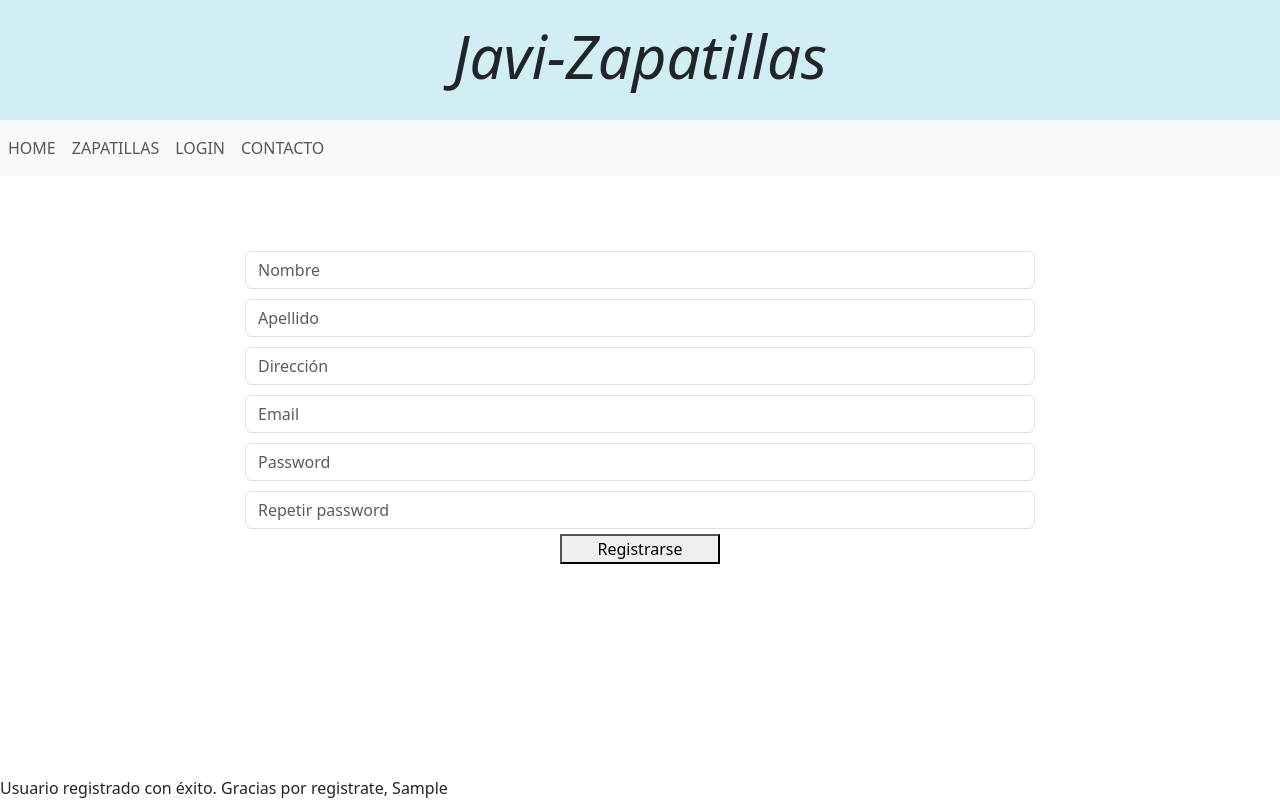
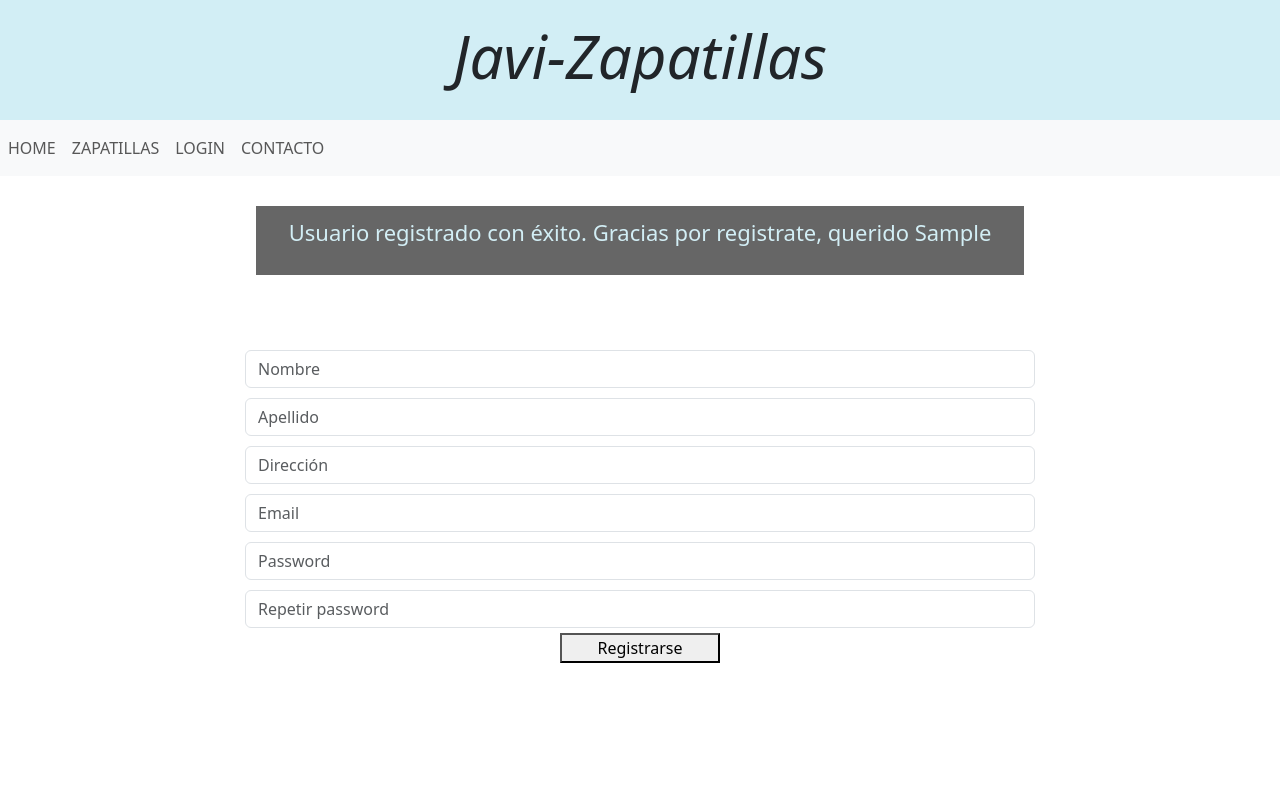
Before and after one commit to javierbajo/ANGULAR-PROJECT-ZAPATILLAS, an Angular app: page /registro in a window 1280 px wide. Both pictures are taken after typing "Sample", "Sample", "Sample", "name@example.com", "Sample123", "Sample123" into the empty fields and a click on the button "Registrarse". Shown: the top 800 px of the page. Built offline with nearby package versions, Linux system fonts and the light colour scheme; no server answers.

Commit message:
Otro poco de css

```diff
--- a/src/app/Login/Login.component.css
+++ b/src/app/Login/Login.component.css
@@ -33,16 +33,12 @@ button{
 }
 
 .usuarioNoExiste{
-
         display: block;
         padding: 10px;
         justify-content: center;
         text-decoration: none;
         background-color: #666;
         color: #d2eef5;
-
-
-
 }
 
 p{
--- a/src/app/Registro/Registro.component.css
+++ b/src/app/Registro/Registro.component.css
@@ -34,3 +34,20 @@ form{
 button{
     width: 160px;
 }
+.divNotas{
+    width: 60%;
+    text-align: center;
+    margin: auto;
+    text-align: center;
+    font-size: 22px;
+    margin-inline: center;
+    margin-top: 30px;
+}
+.notaRegistro{
+    /* display: block; */
+    padding: 10px;
+    justify-content: center;
+    text-decoration: none;
+    background-color: #666;
+    color: #d2eef5;
+}
--- a/src/app/Registro/Registro.component.html
+++ b/src/app/Registro/Registro.component.html
@@ -1,4 +1,15 @@
+<div class="divNotas">
+  <div *ngIf="errorPasswords" class="notaRegistro">
+    <p>La contraseña no coincide</p>
+  </div>
 
+  <div *ngIf="registrado" class="notaRegistro">
+    <p>
+      Usuario registrado con éxito. Gracias por registrate, querido
+      {{ pivoteName }}
+    </p>
+  </div>
+</div>
 <div class="registro">
   <form class="custom-form" method="post">
     <div class="divInput">
@@ -66,11 +77,3 @@
     </div>
   </form>
 </div>
-
-<div *ngIf = "errorPasswords">
-  <p>La contraseña no coincide</p>
-</div>
-
-<div *ngIf = "registrado">
-  <p>Usuario registrado con éxito. Gracias por registrate, {{pivoteName}}</p>
-</div>
--- a/src/app/Registro/Registro.component.ts
+++ b/src/app/Registro/Registro.component.ts
@@ -36,6 +36,7 @@ export class RegistroComponent implements OnInit {
     if(this.password==this.confirmPassword){
       this.registerUser();
       this.registrado = true;
+      this.errorPasswords = false;
       this.pivoteName = this.userName;
 
     }else{
--- a/src/app/app.component.css
+++ b/src/app/app.component.css
@@ -13,3 +13,16 @@ h1{
     font-style: italic;
     font-size: 60px;
 }
+
+.divUsuario{
+
+    text-align: center;
+    font-weight: bold;
+    font-size: larger;
+    margin: 10px;
+}
+
+a{
+    color: #f77307;
+
+}
--- a/src/app/app.component.html
+++ b/src/app/app.component.html
@@ -5,7 +5,7 @@
 
   <app-Nav></app-Nav>
 
-  <div *ngIf="existUser?.userName">
+  <div *ngIf="existUser?.userName" class="divUsuario">
     <a [routerLink]="['/usuario']">Usuario {{ existUser.email }}</a>
   </div>
 
```
Lines whose indentation alone changed are shown as unchanged.
